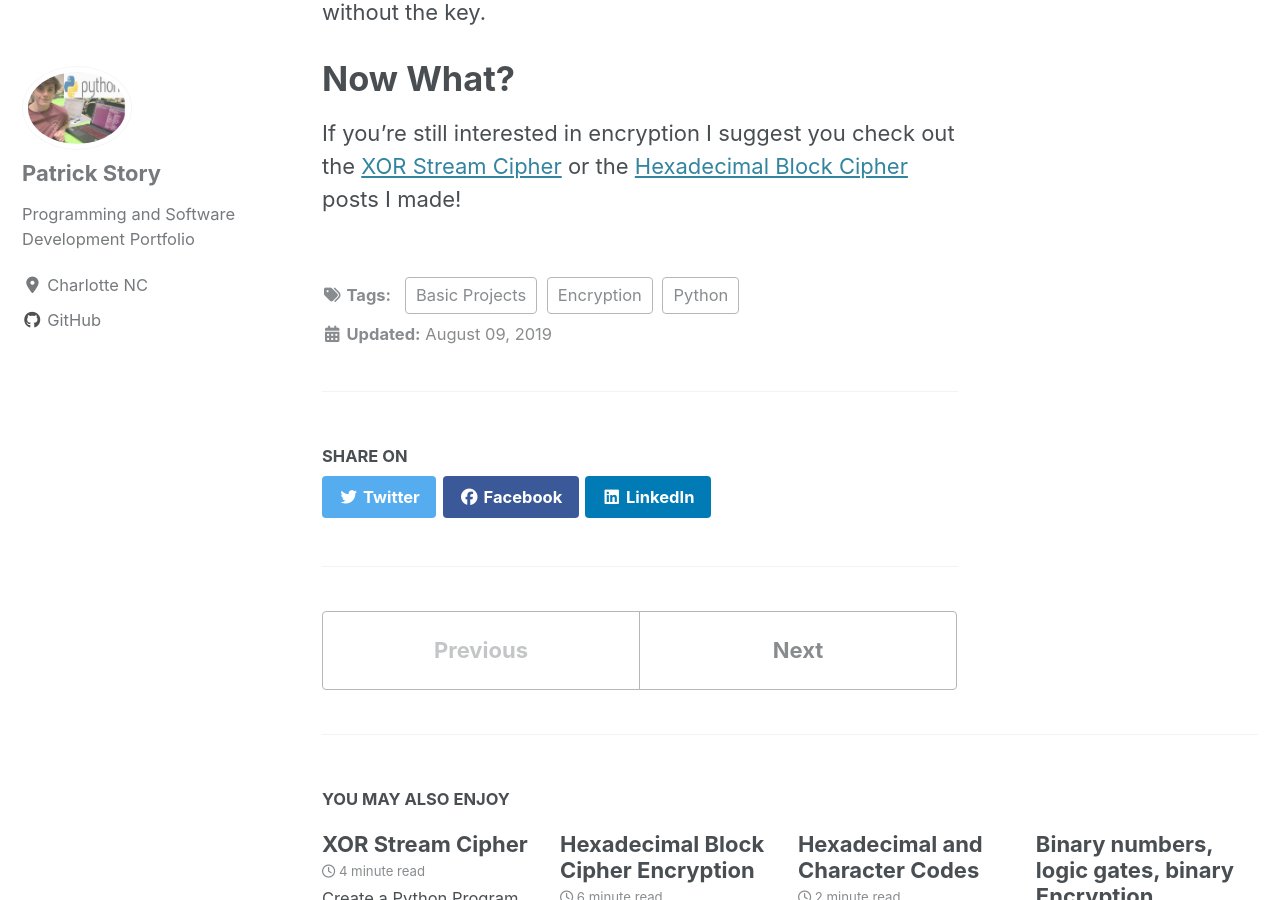
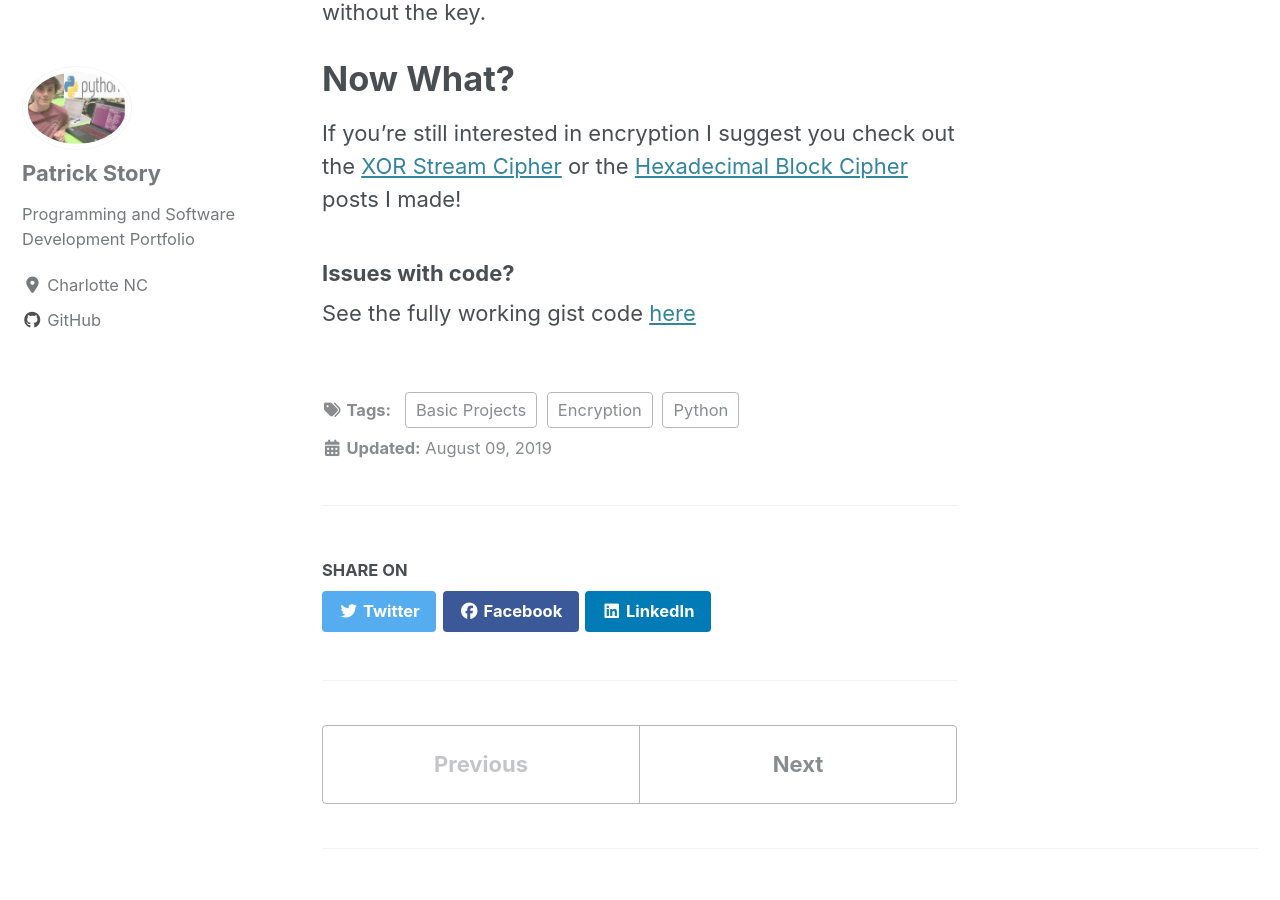
Before and after one commit to Patchyst/Patchyst.github.io, a Jekyll site: the page built from _posts/2019-08-9-CaesarCipher.md, in a window 1280 px wide and 900 px high, scrolled down 2898 px. Built offline with Jekyll 4.4.1, drawn with Linux system fonts in a browser that asks for light colours; cached includes are drawn as plain includes; nearby versions of some CDN libraries.

Commit message:
updating gist files

```diff
--- a/_posts/2019-08-9-CaesarCipher.md
+++ b/_posts/2019-08-9-CaesarCipher.md
@@ -31,3 +31,6 @@ Inside the for loop the index value of the character going through the loop has
 
 # Now What?
 If you're still interested in encryption I suggest you check out the [XOR Stream Cipher](https://patchyst.github.io/XORstream/) or the [Hexadecimal Block Cipher](https://patchyst.github.io/BlockCipher/) posts I made!
+
+### Issues with code?
+See the fully working gist code [here](https://gist.github.com/Patchyst/06006ea382d27e26b0be4abaf7246948)
```
